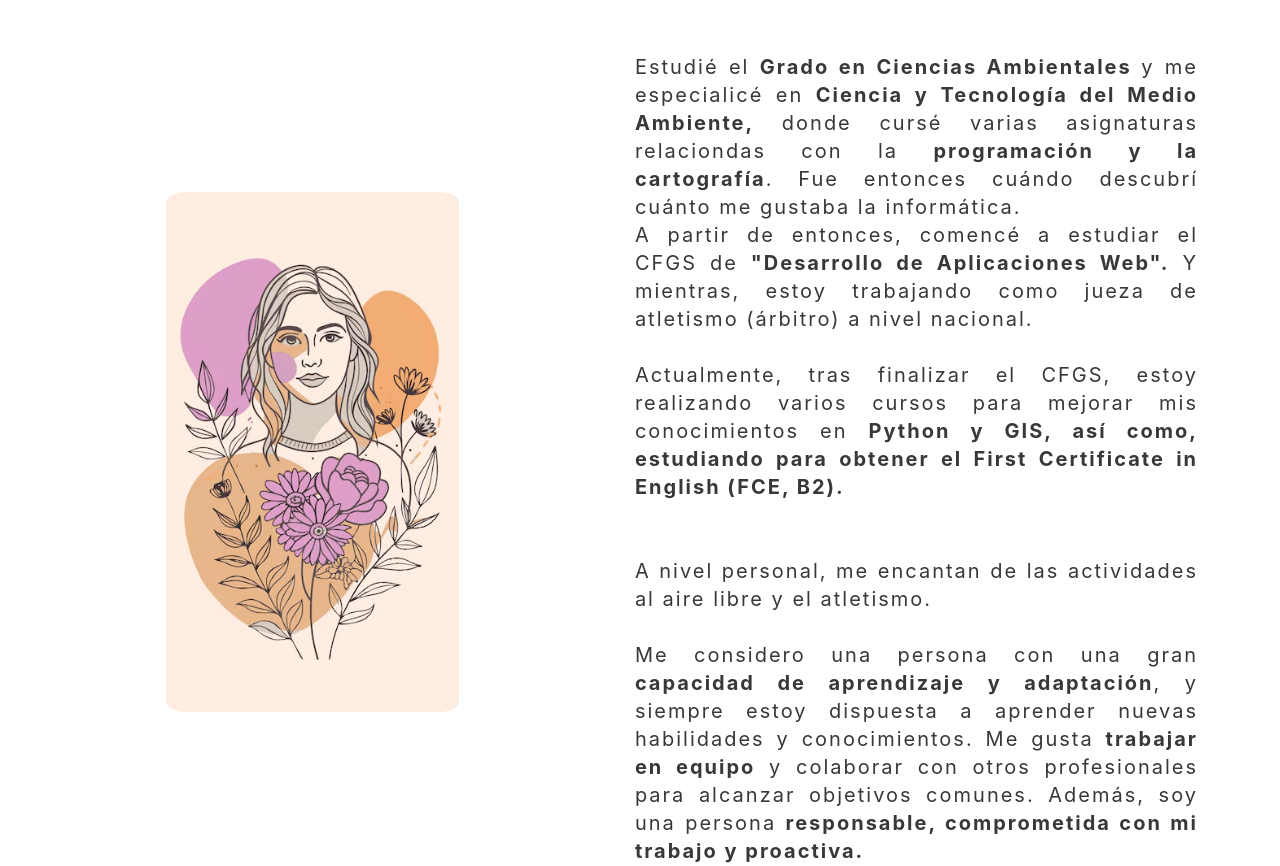
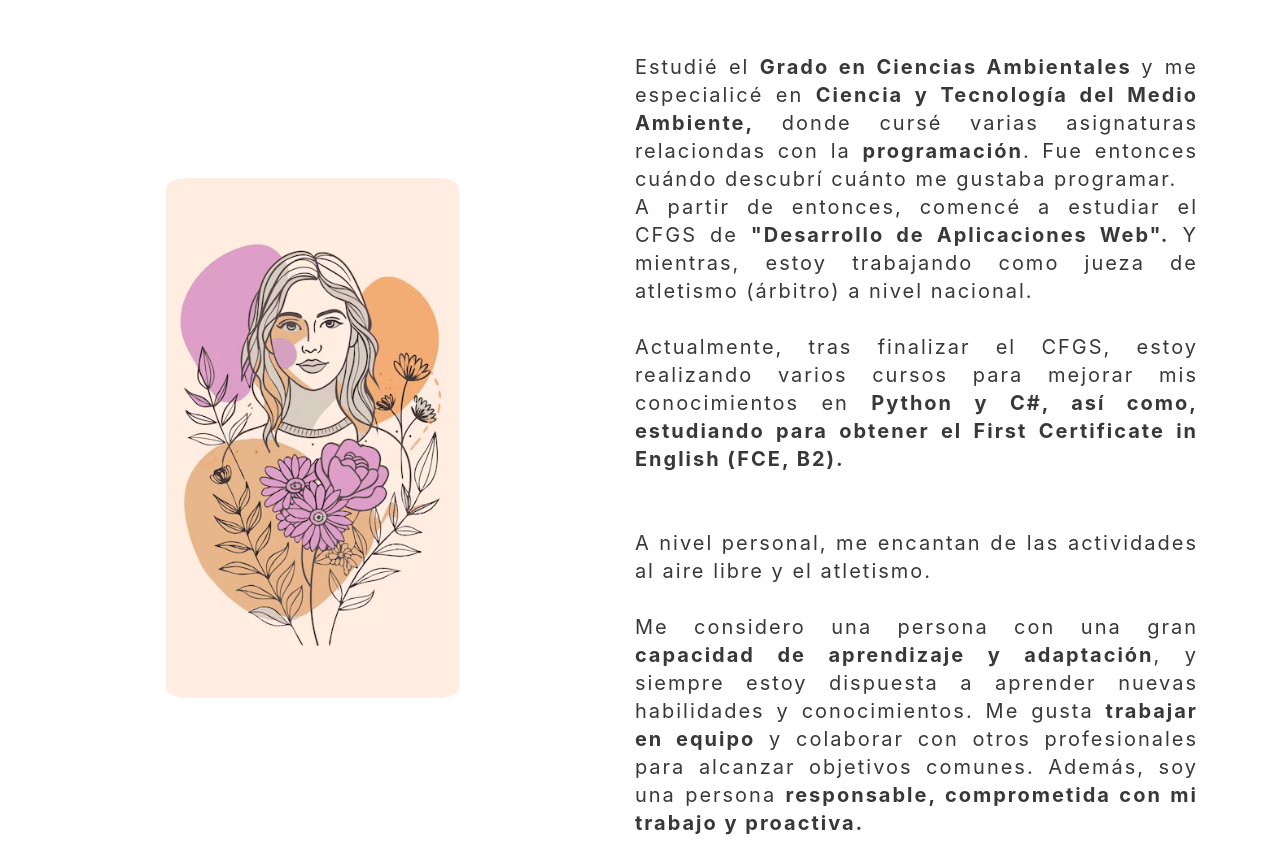
Before and after one commit to Holly03/portfolioyolanda.github.io, a plain HTML site: page index.html in a window 1280 px wide. Shown: the part 1020-1886 px from the top of the page. Drawn offline with nearby package versions, Linux system fonts and the light colour scheme.

Commit message:
Add files via upload

```diff
--- a/index.html
+++ b/index.html
@@ -96,9 +96,9 @@
                 <div class="container_texto-sobreMi">
                     <span class="title_sobreMi">Yolanda Gijón</span>
                     <span class="texto_sobreMi" data-section="sobre-mi" data-value="texto_sobreMi"> Soy <strong>Desarrolladora Web y Científica Ambiental.</strong><br><br>
-                        Estudié el <strong>Grado en Ciencias Ambientales </strong> y me especialicé en <strong>Ciencia y Tecnología del Medio Ambiente,</strong> donde cursé varias asignaturas relaciondas con la <strong>programación y la cartografía</strong>. Fue entonces cuándo descubrí cuánto me gustaba la informática.
+                        Estudié el <strong>Grado en Ciencias Ambientales </strong> y me especialicé en <strong>Ciencia y Tecnología del Medio Ambiente,</strong> donde cursé varias asignaturas relaciondas con la <strong>programación</strong>. Fue entonces cuándo descubrí cuánto me gustaba programar.
                         A partir de entonces, comencé a estudiar el CFGS de <strong>"Desarrollo de Aplicaciones Web".</strong> Y mientras, estoy trabajando como jueza de atletismo (árbitro) a nivel nacional.<br>
-                        Actualmente, tras finalizar el CFGS, estoy realizando varios cursos para mejorar mis conocimientos en <strong>Python y GIS, así como, estudiando para obtener el First Certificate in English (FCE, B2).</strong><br><br>
+                        Actualmente, tras finalizar el CFGS, estoy realizando varios cursos para mejorar mis conocimientos en <strong>Python y C#, así como, estudiando para obtener el First Certificate in English (FCE, B2).</strong><br><br>
                         A nivel personal, me encantan de las actividades al aire libre y el atletismo.<br>
                         Me considero una persona con una gran <strong>capacidad de aprendizaje y adaptación</strong>, y siempre estoy dispuesta a aprender nuevas habilidades y conocimientos. Me gusta <strong>trabajar en equipo</strong> y colaborar con otros profesionales para alcanzar objetivos comunes. Además, soy una persona <strong>responsable, comprometida con mi trabajo y proactiva.</strong><br><br>
                         En definitiva, teniendo en cuenta todo lo explicado, me gustaría obtener una <strong>oportunidad para trabajar en una empresa del sector de desarrollo web o informática</strong>, en general.
```
